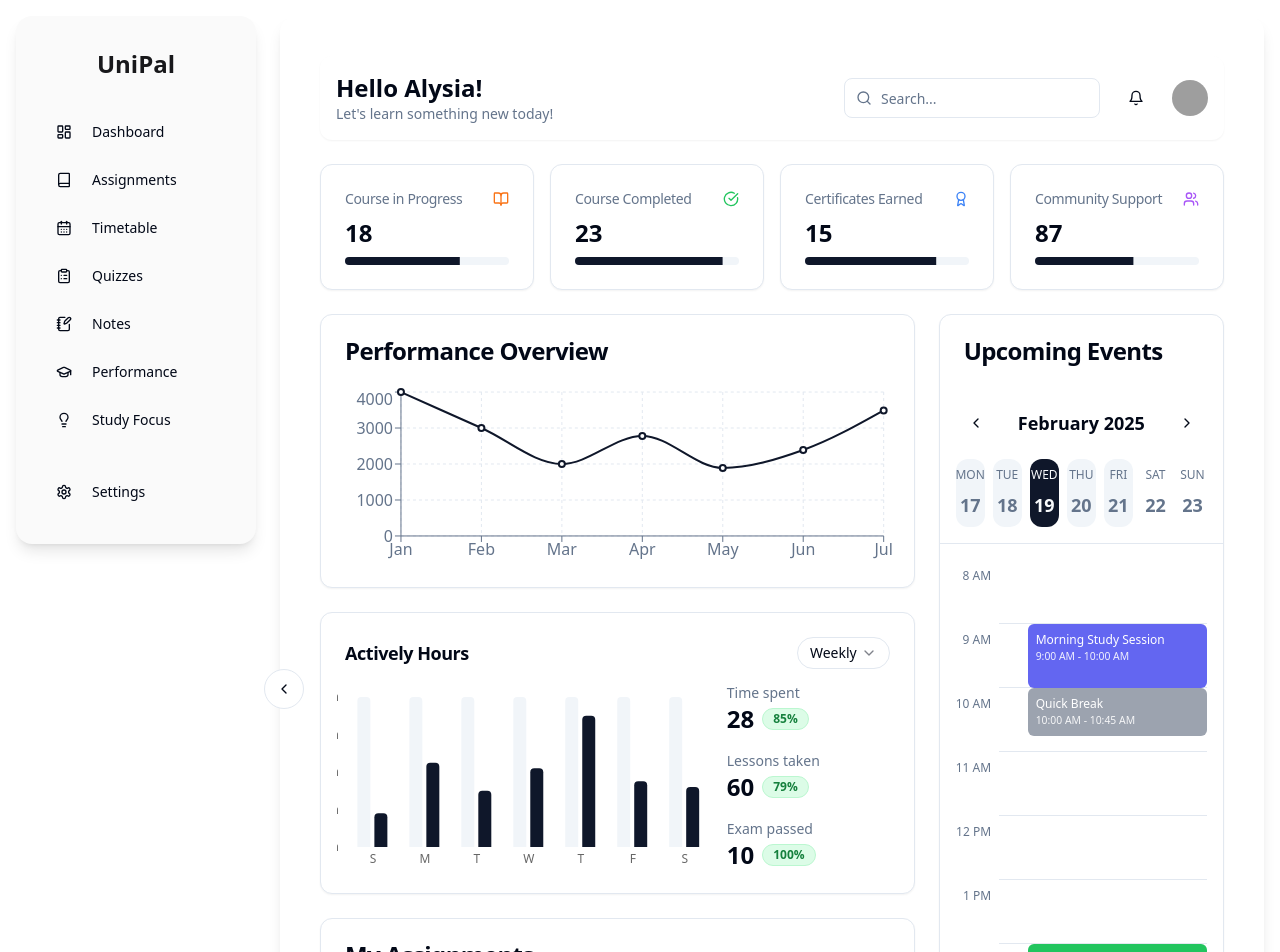
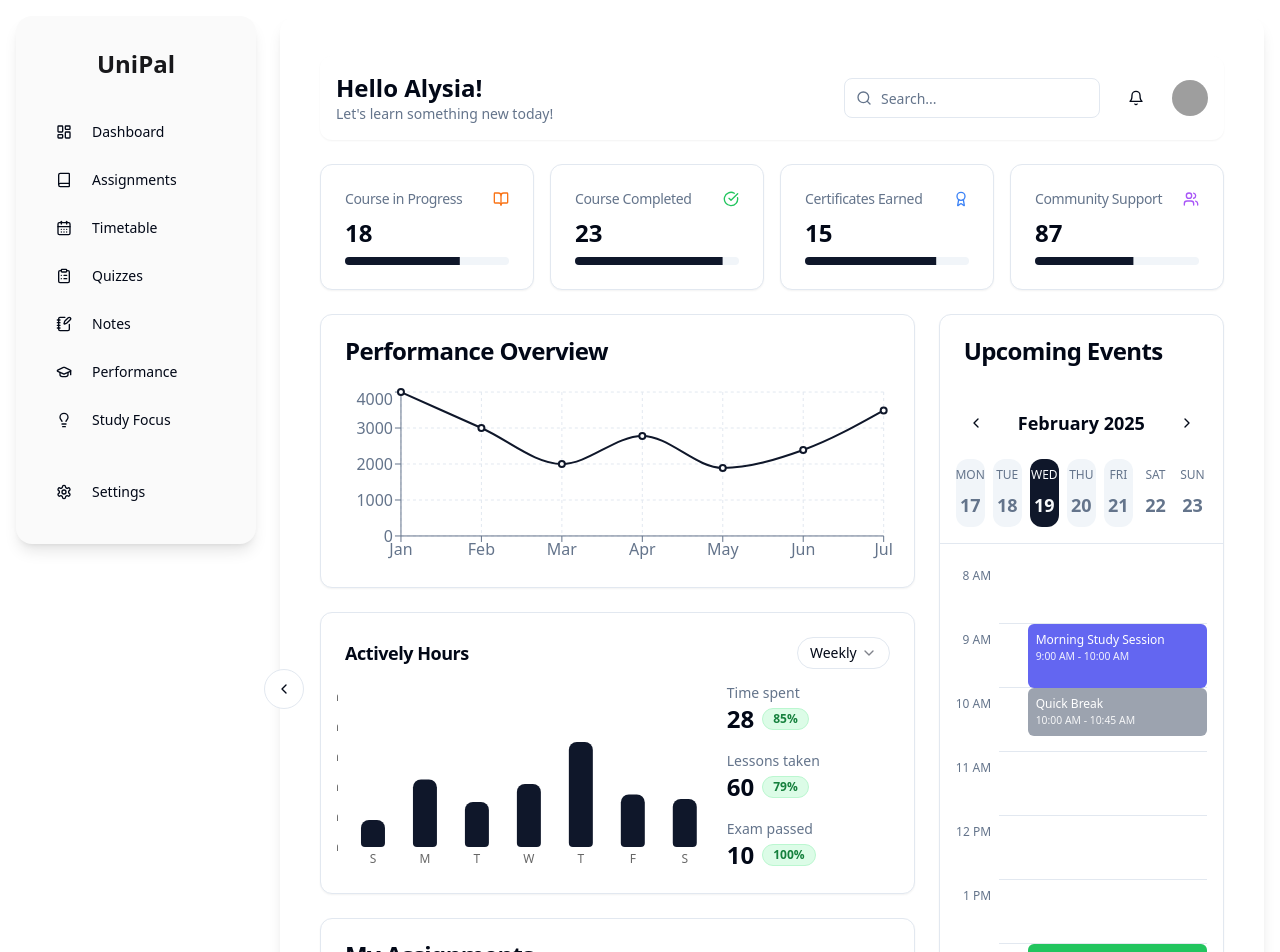
Before and after one commit to meadiljan/Student-AI-Companion, a React (Vite) app: page / in a window 1280 px wide. Shown: the top 952 px of the page. Built offline with nearby package versions, Linux system fonts and the light colour scheme; grey boxes are pictures that could not be loaded.

Commit message:
[dyad] Updated the Active Hours histogram with rounded bars and refined Y-axis labels. - wrote 1 file(s)

```diff
--- a/src/components/ActiveHoursHistogram.tsx
+++ b/src/components/ActiveHoursHistogram.tsx
@@ -21,13 +21,13 @@ import { ChevronDown } from "lucide-react";
 import { Badge } from "@/components/ui/badge";
 
 const data = [
-  { day: "S", hoursSpent: 1.8, maxHours: 8 },
-  { day: "M", hoursSpent: 4.5, maxHours: 8 },
-  { day: "T", hoursSpent: 3.0, maxHours: 8 },
-  { day: "W", hoursSpent: 4.2, maxHours: 8 },
-  { day: "T", hoursSpent: 7.0, maxHours: 8 },
-  { day: "F", hoursSpent: 3.5, maxHours: 8 },
-  { day: "S", hoursSpent: 3.2, maxHours: 8 },
+  { day: "S", hoursSpent: 1.8 },
+  { day: "M", hoursSpent: 4.5 },
+  { day: "T", hoursSpent: 3.0 },
+  { day: "W", hoursSpent: 4.2 },
+  { day: "T", hoursSpent: 7.0 },
+  { day: "F", hoursSpent: 3.5 },
+  { day: "S", hoursSpent: 3.2 },
 ];
 
 const ActiveHoursHistogram = () => {
@@ -64,7 +64,7 @@ const ActiveHoursHistogram = () => {
                 left: -20,
                 bottom: 0,
               }}
-              barCategoryGap="20%"
+              barCategoryGap="20%" // Adjust gap between bars
             >
               <XAxis
                 dataKey="day"
@@ -73,12 +73,13 @@ const ActiveHoursHistogram = () => {
                 className="text-xs text-muted-foreground"
               />
               <YAxis
-                domain={[0, 8]}
+                domain={[0, 10]} // Set domain up to 10 hours
                 tickFormatter={(value) => `${value}h`}
                 axisLine={false}
                 tickLine={false}
                 className="text-xs text-muted-foreground"
                 width={30}
+                ticks={[0, 2, 4, 6, 8, 10]} // Explicitly set ticks for 0h, 2h, 4h, 6h, 8h, 10h
               />
               <Tooltip
                 cursor={{ fill: "transparent" }}
@@ -89,25 +90,13 @@ const ActiveHoursHistogram = () => {
                 }}
                 labelStyle={{ color: "hsl(var(--foreground))" }}
                 itemStyle={{ color: "hsl(var(--foreground))" }}
-                formatter={(value: number, name: string, props: any) => {
-                  if (name === "hoursSpent") {
-                    return [`${value}h`, "Hours Spent"];
-                  }
-                  return null;
-                }}
+                formatter={(value: number) => [`${value}h`, "Hours Spent"]}
               />
-              {/* Background bars */}
-              <Bar
-                dataKey="maxHours"
-                fill="hsl(var(--muted))"
-                radius={[4, 4, 0, 0]}
-                isAnimationActive={false}
-              />
-              {/* Actual hours spent bars */}
               <Bar
                 dataKey="hoursSpent"
                 fill="hsl(var(--primary))"
-                radius={[4, 4, 0, 0]}
+                radius={[8, 8, 4, 4]} // Rounded corners for top and slight rounding for bottom
+                barSize={24} // Make bars thicker
               />
             </BarChart>
           </ResponsiveContainer>
```
